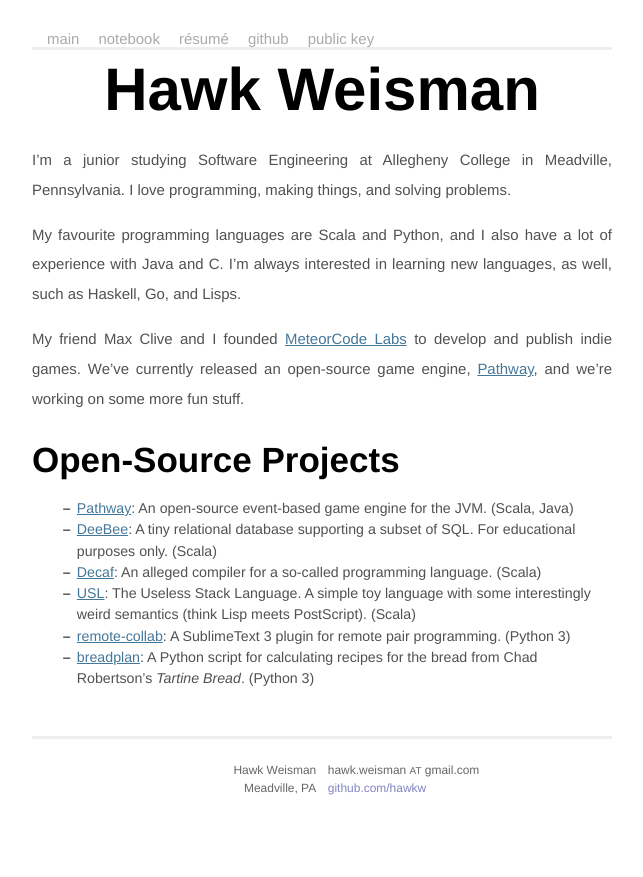
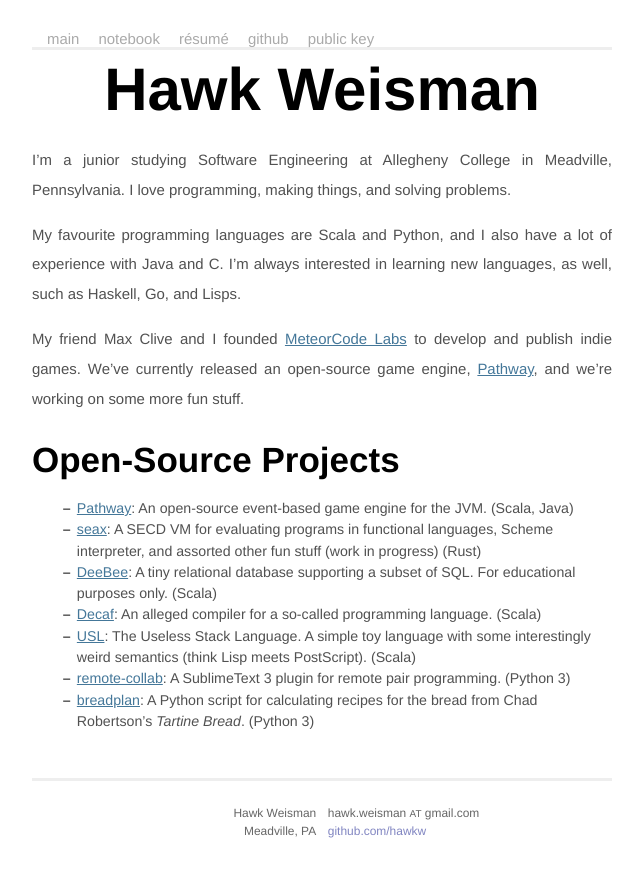
Before and after one commit to hawkw/hawkw.github.io, a Jekyll site: the page built from index.md, in a window 1280 px wide. Shown: the top 877 px of the page, without its empty margins (318-961 px from the left). Built offline with Jekyll 4.4.1, drawn with Linux system fonts in a browser that asks for light colours.

Commit message:
seax gets a mention

```diff
--- a/index.md
+++ b/index.md
@@ -13,6 +13,7 @@ Open-Source Projects
 --------------------
 
 + [Pathway](https://github.com/MeteorCode/Pathway): An open-source event-based game engine for the JVM. (Scala, Java)
++ [seax](https://github.com/hawkw/seax): A SECD VM for evaluating programs in functional languages, Scheme interpreter, and assorted other fun stuff (work in progress) (Rust)
 + [DeeBee](https://github.com/hawkw/deebee): A tiny relational database supporting a subset of SQL. For educational purposes only. (Scala)
 + [Decaf](decaf): An alleged compiler for a so-called programming language. (Scala)
 + [USL](https://github.com/hawkw/USL): The Useless Stack Language. A simple toy language with some interestingly weird semantics (think Lisp meets PostScript). (Scala)
```
